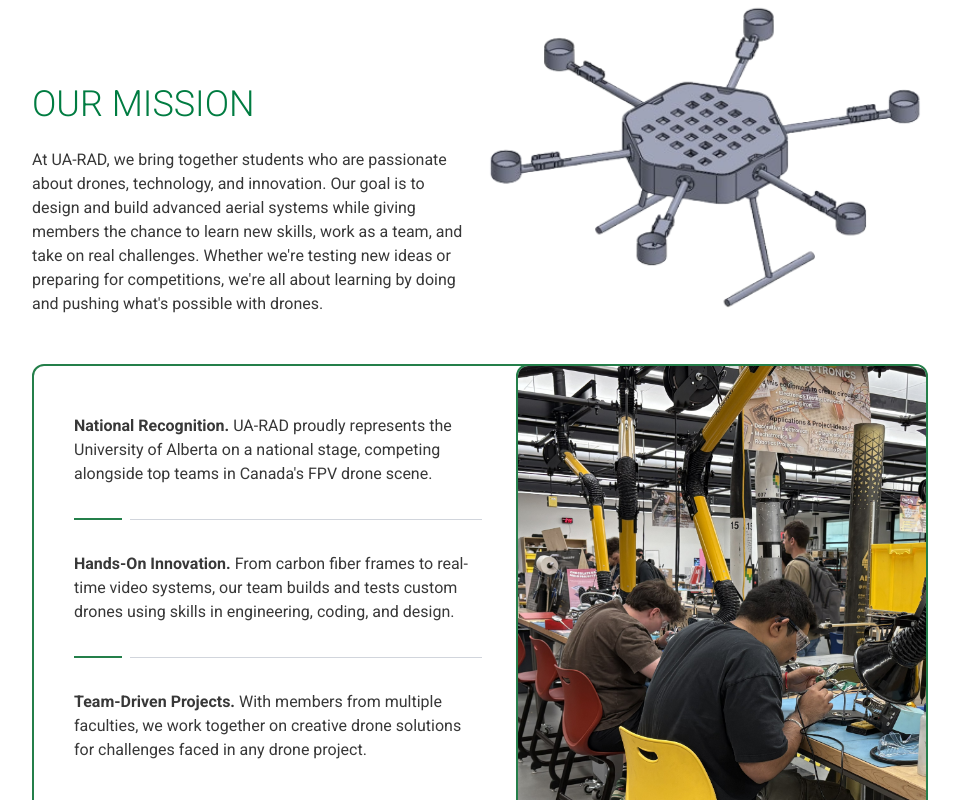
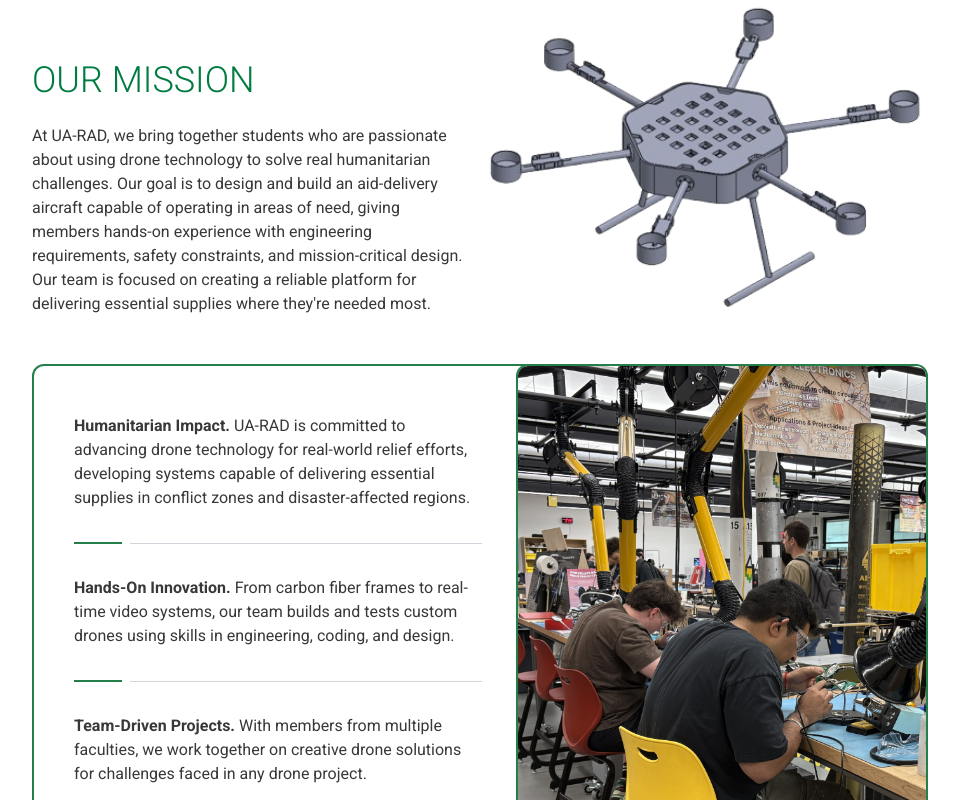
Before and after one commit to alejandrocqvd/ua-rad, a Next.js app: page / in a window 1280 px wide. Shown: the part 1220-2020 px from the top of the page, without its empty margins (160-1119 px from the left). Built offline with nearby package versions, Linux system fonts and the light colour scheme.

Commit message:
change text

```diff
--- a/src/features/home/HomePage.jsx
+++ b/src/features/home/HomePage.jsx
@@ -67,12 +67,11 @@
         <div className="md:flex-1 flex flex-col mb-8 md:mb-0 bg-white">
           <p className="mb-8 md:mb-6 text-left font-light text-[#007C41] text-4xl">OUR MISSION</p>
           <p className="md:mr-4 bg-white z-10">
-            At UA-RAD, we bring together students who are passionate about drones,
-            technology, and innovation. Our goal is to design and build advanced aerial
-            systems while giving members the chance to learn new skills, work as
-            a team, and take on real challenges. Whether we're testing new ideas
-            or preparing for competitions, we're all about learning by doing and
-            pushing what's possible with drones.
+            At UA-RAD, we bring together students who are passionate about using drone technology to solve
+            real humanitarian challenges. Our goal is to design and build an aid-delivery aircraft capable
+            of operating in areas of need, giving members hands-on experience
+            with engineering requirements, safety constraints, and mission-critical design. Our team is
+            focused on creating a reliable platform for delivering essential supplies where they're needed most.
           </p>
         </div>
         <Image
@@ -92,9 +91,10 @@
     <section className="flex flex-row justify-center items-start w-full max-w-4xl mx-auto my-12 overflow-visible">
       <div className="relative flex-1 min-w-0 z-10 mx-2 md:mx-0 md:-mr-16 bg-white rounded-xl border-2 border-[#247F4A] py-12 px-10 md:pr-24">
         <p className="text-left">
-          <span className="font-bold">National Recognition. </span>
-          UA-RAD proudly represents the University of Alberta on a
-          national stage, competing alongside top teams in Canada's FPV drone scene.
+          <span className="font-bold">Humanitarian Impact. </span>
+          UA-RAD is committed to advancing drone technology for real-world relief efforts,
+          developing systems capable of delivering essential supplies in conflict zones
+          and disaster-affected regions.
         </p>
         <Divider />
         <p className="text-left">
@@ -137,7 +137,7 @@
           <p className="md:ml-8 mb-8 md:mb-4 text-center md:text-left">
             Our team at UA-RAD is currently focused on developing a humanitarian aid delivery drone through
             testing and refinement. Our goal is to create an aircraft capable of safely
-             transporting essential supplies in conflict zones and disaster-affected regions.
+             transporting essential humanitarian supplies to areas in need.
           </p>
           <div className="hidden md:flex flex-row w-full justify-between items-center md:px-8 mb-8 md:mb-4">
             <InfoBox imagePath={"/home/speedIcon.png"} title={"Cruise Speed"} measurement={"TBD"} />
```
